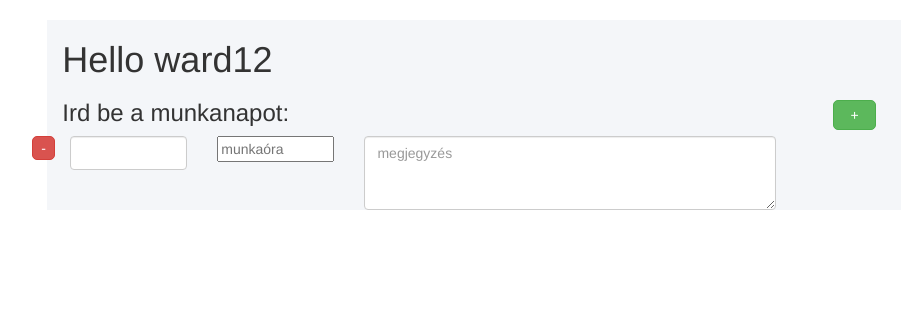
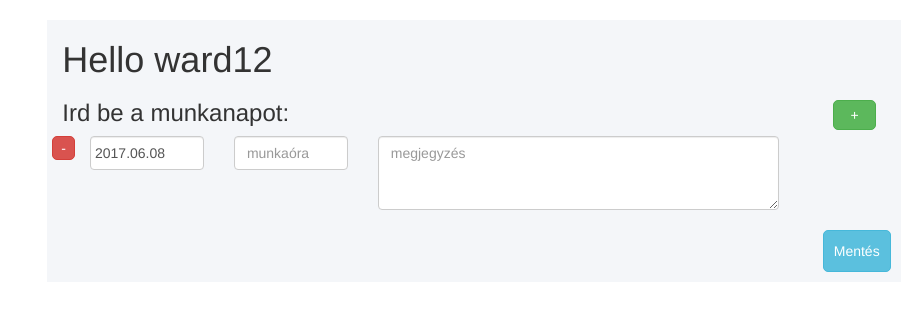
Before and after one commit to ward12/nyilvantarto_flask, a Flask app: page /nyilvantarto in a window 1280 px wide. Shown: the part 56-367 px from the top of the page, without its empty margins (166-1088 px from the left). Run offline with Flask 2, Linux system fonts and the light colour scheme; some libraries are stand-ins or nearby versions.

Commit message:
munkanap form+validacio

```diff
--- a/static/css/main.css
+++ b/static/css/main.css
@@ -37,3 +37,14 @@
 .dátum_mezo{
 	width: 100%;
 }
+.savegomb{
+	float: right;
+	margin: 10px;
+	padding: 10px;
+	border-radius: 5px;
+}
+.new_munkanap{
+	margin-bottom: 10px;
+	margin-left: 5px;
+
+}
--- a/static/js/app.js
+++ b/static/js/app.js
@@ -15,10 +15,96 @@ function switchMenu(clickedId){
 		$("#"+clickedId+".menu-item").removeClass("btn-secondary");
 		$("#"+clickedId+".menu-item").addClass("btn-primary");
 	}
+	function getToday(){
+		let now = new Date();
+		//let testDate = new Date("January 23, 2014 11:13:00");
+
+		// levágju az utolsó két elemet a stringből
+		let day = ("0" + now.getDate()).slice(-2);
+		// january start with 0 Ezért hozzá kell adnunk egyet
+		let month = ("0" + (now.getMonth() +1)).slice(-2);
+		let today = now.getFullYear()+"."+(month)+"."+(day);
+		return today;
+	}
+
+
 function addMunkanap() {
+	let lastid = parseInt($('.new_munkanap:last').attr('id'));
+	//console.log("lastid: "+lastid);
+	if(isNaN(lastid)){
+		lastid=0;
+	}
+	mainap = getToday();
+
 	$('#munkanapItems').append(`
-		<div>Hello</div>
+		<div id="`+(lastid+1)+`" class="new_munkanap row">
+          <button id="`+(lastid+1)+`" class="remove btn btn-danger" onclick="removeMunkanap(this.id)">-</button>
+          <div class="col-xs-6 col-sm-2">
+            <input id="`+(lastid+1)+`" type="text" placeholder="dátum" class="datepicker datum_mezo form-control" value="`+mainap+`">
+          </div>
+          <div class="col-xs-6 col-sm-2">
+            <input id="`+(lastid+1)+`" type="number" min="0.5" max="12" step="0.5" class="munkaora form-control" placeholder="munkaóra">
+          </div>
+          <div class="col-xs-12 col-sm-6">
+            <textarea id="`+(lastid+1)+`" rows="3" class="form-control" placeholder="megjegyzés"></textarea>
+          </div>
+        </div>
 
 		`);
+	// bootstrap-datepicker modul:
+	//http://bootstrap-datepicker.readthedocs.io/en/latest/index.html
+	$('.datepicker').datepicker({
+		language: 'hu',
+		autoclose: 'true',
+		todayBtn: 'true',
+		todayHighlight: 'true'
+
+	});
+
+} // addMunkanap vége
+let new_munkanaps = [];
+// [{id:1, datePiced:"2017.04.03",workedHour:5,comment:"mycomment",okToSend:true},{},{}...]
+function collectMunkanaps(){
+	//TODO összegyűtjteni a munkanapokat egy objectetket tartalmazó tömbbe
+	console.log("munkanapok összegyűjtése....");
 
 }
+
+function removeMunkanap(munkanapToRemove){
+	$('#'+munkanapToRemove+'.new_munkanap').remove();
+	//console.log("munkanapToRemove: "+munkanapToRemove);
+}
+function sendForm(){
+	console.log("sending form...");
+	collectMunkanaps();
+	//TODO elkuldeni
+}
+
+$(document).on('blur', '.munkaora' , function() {
+	//amit ide irunk kod, az akkor fut le ha a munkaora mező elhagyja a usert
+	munkaoraMezo = parseInt($(this).val());
+	//console.log("A munkaora mezo erteke: "+munkaoraMezo);
+	//console.log("A munkaora mezo tipusa: "+typeof(munkaoraMezo));
+	if ( Number.isFinite(munkaoraMezo) ){
+		if ( munkaoraMezo > 8 ) {
+			$(this).val('8');
+		} else if(munkaoraMezo < 0){
+		$(this).val('0');
+	}
+	} else {
+		$(this).val('0');
+	}
+
+});
+
+$(document).ready(function (){
+	//ez akkor fut fel miután a weboldal böngészőbe
+addMunkanap();
+});
+
+//firefox fix!! https://bugzilla.mozilla.org/show_bug.cgi?id=1012818
+$(function(){
+	$("input[type='number']").on("click", function(){
+		$(this).focus();
+	});
+});
--- a/templates/index.html
+++ b/templates/index.html
@@ -4,11 +4,19 @@
 <meta charset="UTF-8">
 <title>Flask App</title>
 </head>
+<!-- bootstrap, jquery -->
 <script type="text/javascript" src="{{ url_for('static', filename='bower_components/jquery/dist/jquery.min.js') }}"></script>
 <script type="text/javascript" src="{{ url_for('static', filename='bower_components/bootstrap/dist/js/bootstrap.min.js') }}"></script>
 <link rel="stylesheet" type="text/css" href="{{ url_for('static', filename='bower_components/bootstrap/dist/css/bootstrap.min.css') }}">
+<!-- bootstrap datepicker -->
+<script type="text/javascript" src="{{ url_for('static', filename='bower_components/bootstrap-datepicker/dist/js/bootstrap-datepicker.min.js') }}"></script>
+<script type="text/javascript" src="{{ url_for('static', filename='bower_components/bootstrap-datepicker/dist/locales/bootstrap-datepicker.hu.min.js') }}"></script>
+<link rel="stylesheet" type="text/css" href="{{ url_for('static', filename='bower_components/bootstrap-datepicker/dist/css/bootstrap-datepicker.min.css') }}">
+
+<!-- sajat script es css fileok -->
 <link rel="stylesheet" type="text/css" href="{{ url_for('static', filename='css/main.css') }}">
 <script type="text/javascript" src="{{ url_for('static', filename='js/app.js') }}"></script>
+
 
 
 <body>
@@ -31,19 +39,12 @@
 	<div class="munkanapok">
 	<h3>Ird be a munkanapot:</h3>
 	<form id="munkanapItems" class="row">
-	<div class="new_munkanap row">
-	<button class="remove btn btn-danger" onclick="removeMunkanap(this.id)">-</button>
-	<div class="col-xs-6 col-sm-2">
-		<input type="text" placehorder="dátum" class="dátum_mezo form-control">
+	<!-- ide mar a JS fogja genralni a html-t -->
+	</form>
+	<div class="row">
+	<button class="btn btn-info savegomb" id="1" onclick="sendForm()">Mentés</button>
+
 	</div>
-	<div class="col-xs-6 col-sm-2">
-		<input type="number" min="0.5" max="12" step="0.5" class= "munkaóra" placeholder="munkaóra">
-	</div>
-	<div class="col-xs-12 col-sm-6">
-		<textarea rows="3" class ="form-control" placeholder="megjegyzés"></textarea>
-	</div>
-	</div>
-	</form>
 	</div>
 </div>
 
```
Also changed, not shown: bower.json (+3 -4 lines), app.py (line endings or trailing spaces).
